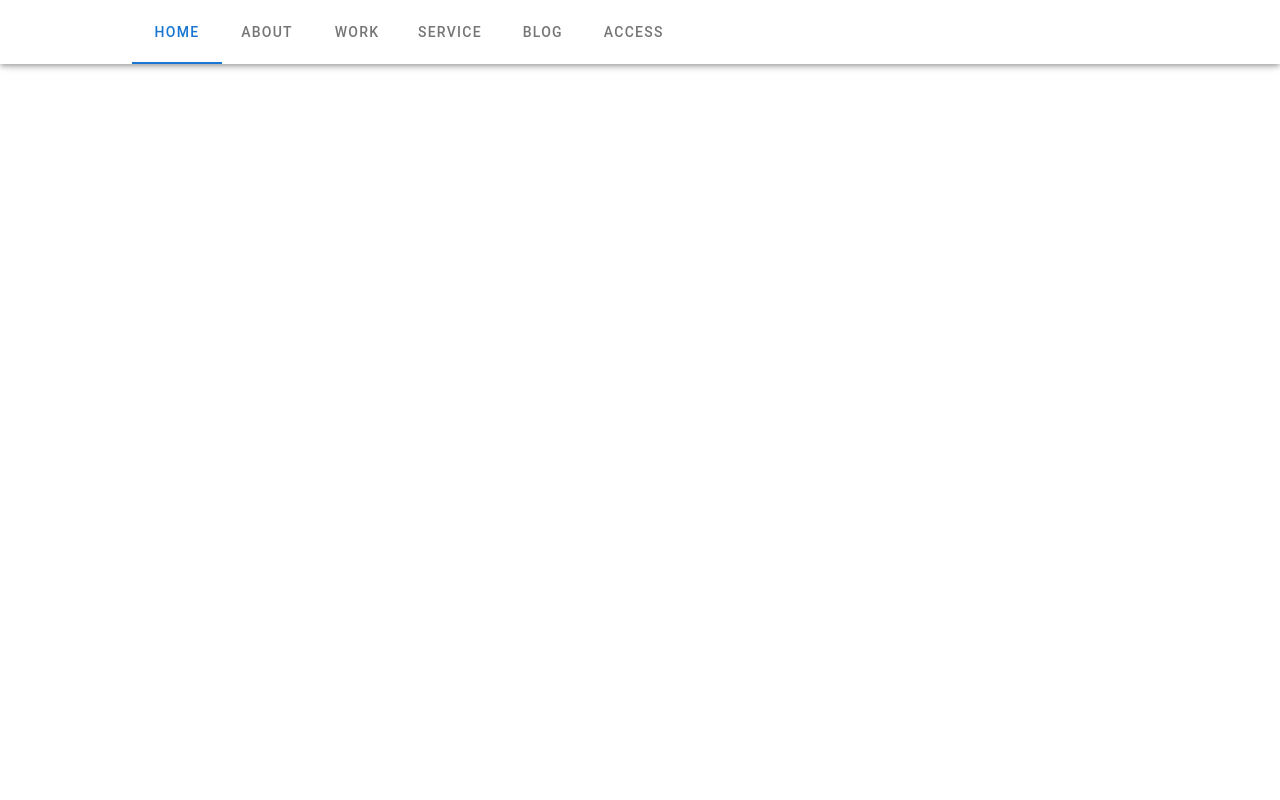
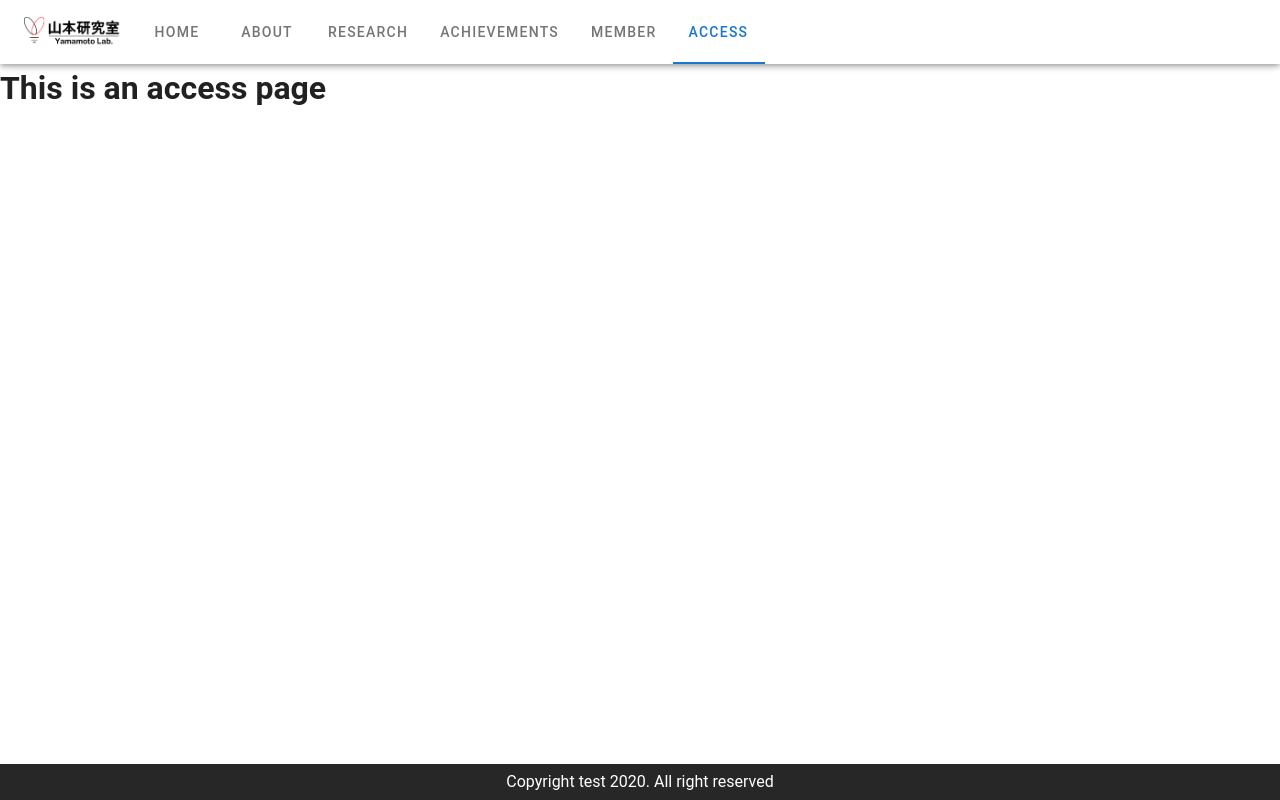
Before and after one commit to katakyo/yamamotolab_HP, a Vue app: page /access in a window 1280 px wide. Built offline with nearby package versions, Linux system fonts and the light colour scheme.

Commit message:
setting vue rooter

```diff
--- a/public/index.html
+++ b/public/index.html
@@ -4,7 +4,7 @@
     <meta charset="utf-8">
     <meta http-equiv="X-UA-Compatible" content="IE=edge">
     <meta name="viewport" content="width=device-width,initial-scale=1.0">
-    <link rel="icon" href="<%= BASE_URL %>favicon.ico">
+    <link rel="icon" href="./favicon.ico">
     <title><%= htmlWebpackPlugin.options.title %></title>
   </head>
   <body>
--- a/src/App.vue
+++ b/src/App.vue
@@ -1,66 +1,22 @@
 <template>
   <v-app>
-   <header>
-      <v-app-bar app color = "white">
-        <v-app-bar-nav-icon @click="drawer = true"></v-app-bar-nav-icon>
-        <v-img
-        class="mx-2"
-        src="@/assets/Logo1.png"
-        max-height="48"
-        max-width="100"
-        contain
-      ></v-img>
-        <v-tabs>
-          <v-tab
-            v-for="(menuItem, index) in menuItems"
-            :key="index"
-          >
-            {{ menuItem.name }}
-          </v-tab>
-        </v-tabs>
-      </v-app-bar>
-            <v-navigation-drawer v-model="drawer" fixed temporary>
-        <v-list nav dense>
-          <v-list-item-group>
-            <v-list-item v-for="(menuItem, index) in menuItems" :key="index">
-              <v-list-item-title>{{ menuItem.name }}</v-list-item-title>
-            </v-list-item>
-          </v-list-item-group>
-        </v-list>
-       </v-navigation-drawer>
-    </header>
+    <Toolbar/>
+    <v-content>
+      <router-view/>
+    </v-content>
+    <Footer/>
   </v-app>
 </template>
 
 <script>
-import constants from './styles/common/constants' // 今回追加
+import Toolbar from './components/Toolbar.vue'
+import Footer from './components/Footer.vue'
+
 
 export default {
-  data () {
-    return {
-      drawer: false,
-      menuItems: constants.menuItems // 今回追加
-    }
+  components: {
+    Toolbar,
+    Footer
   }
 }
 </script>
-
-<style lang="scss" scoped>
-@import "./styles/common/_mixin.scss";
-.v-avatar {
-  width:100%;
-  overflow: visible !important;
-  margin-right: 50px !important;
-}
-.v-app-bar__nav-icon {
-  @include display_pc {
-    display: none !important;
-  }
-}
-.v-tabs {
-  display: none;
-  @include display_pc {
-    display: block !important;
-  }
-}
-</style>
--- /dev/null
+++ b/src/components/Footer.vue
@@ -0,0 +1,23 @@
+<template>
+  <v-footer
+    dark
+    absolute
+  >
+   <div class="footer">
+      Copyright test 2020. All right reserved
+    </div>
+  </v-footer>
+</template>
+
+<script>
+export default {
+  name: 'Footer',
+}
+</script>
+
+
+<style lang="scss" scoped>
+.footer {
+  margin: auto;
+}
+</style>
--- a/src/components/Hero.vue
+++ b/src/components/Hero.vue
@@ -0,0 +1,43 @@
+<template>
+  <section class="home-hero">
+    <v-container fluid fill-height class="home-hero__content">
+      <v-row>
+        <v-col class="home-hero__content-text">
+          <p>ようこそ</p>
+          <p>山本研究室へ.</p>
+        </v-col>
+      </v-row>
+    </v-container>
+  </section>
+</template>
+
+<style  lang="scss" scoped>
+
+@import "../styles/common/_mixin.scss";
+.home-hero__content {
+  background: url("../assets/Hero.png");
+  background-size: cover;
+  background-position: center center;
+  width: 100%;
+  height: 30vh;
+
+  /* ここから追加 */
+  @include display_pc {
+    height: 50vh;
+  }
+  /* ここまで追加 */
+
+  &-text {
+    color: white;
+    text-align: center;
+    font-size: 28px;
+    font-weight: bold;
+
+    /* ここから追加 */
+    @include display_pc {
+      font-size: 40px;
+    }
+    /* ここまで追加 */
+  }
+}
+</style>
--- a/src/components/Toolbar.vue
+++ b/src/components/Toolbar.vue
@@ -1,34 +1,28 @@
 <template>
    <header>
-    <v-app-bar
-      app
-      dark
-    >
+      <v-app-bar app color = "white">
         <v-app-bar-nav-icon @click="drawer = true"></v-app-bar-nav-icon>
-      <v-toolbar-title>MyPortfolioSite</v-toolbar-title>
+        <v-img
+        class="mx-2"
+        src="@/assets/Logo1.png"
+        max-height="48"
+        max-width="100"
+        contain
+      ></v-img>
         <v-tabs>
           <v-tab
             v-for="(menuItem, index) in menuItems"
             :key="index"
+            :to="menuItem.url"
           >
             {{ menuItem.name }}
           </v-tab>
         </v-tabs>
       </v-app-bar>
-    <v-navigation-drawer
-      v-model="drawer"
-      absolute
-      temporary
-    >
-      <v-list
-        nav
-        dense
-      >
+            <v-navigation-drawer v-model="drawer" fixed temporary>
+        <v-list nav dense>
           <v-list-item-group>
-          <v-list-item
-            v-for="(menuItem, index) in menuItems"
-            :key="index"
-          >
+            <v-list-item v-for="(menuItem, index) in menuItems" :key="index" :to="menuItem.url">
               <v-list-item-title>{{ menuItem.name }}</v-list-item-title>
             </v-list-item>
           </v-list-item-group>
@@ -38,31 +32,31 @@
 </template>
 
 <script>
-import constants from '../style/common/constants'
+import constants from '../styles/common/constants' // 今回追加
 
 export default {
   name: 'Toolbar',
   data () {
     return {
       drawer: false,
-      menuItems: constants.menuItems
+      menuItems: constants.menuItems // 今回追加
     }
   }
 }
 </script>
 
 <style lang="scss" scoped>
-.v-toolbar__title {
+@import "../styles/common/_mixin.scss";
+.v-avatar {
+  width:100%;
   overflow: visible !important;
   margin-right: 50px !important;
 }
-
 .v-app-bar__nav-icon {
   @include display_pc {
     display: none !important;
   }
 }
-
 .v-tabs {
   display: none;
 
--- a/src/router/index.ts
+++ b/src/router/index.ts
@@ -1,6 +1,8 @@
 import Vue from 'vue';
 import VueRouter, { RouteConfig } from 'vue-router';
 import Home from '../views/Home.vue';
+
+
 
 Vue.use(VueRouter);
 
@@ -19,12 +21,36 @@ const routes: RouteConfig[] = [
     component: () => import(/* webpackChunkName: "about" */ '../views/About.vue'),
   },
   {
+    path: '/research',
+    name: 'Research',
+    // route level code-splitting
+    // this generates a separate chunk (about.[hash].js) for this route
+    // which is lazy-loaded when the route is visited.
+    component: () => import(/* webpackChunkName: "about" */ '../views/Research.vue'),
+  },
+  {
+    path: '/achievement',
+    name: 'Achievement',
+    // route level code-splitting
+    // this generates a separate chunk (about.[hash].js) for this route
+    // which is lazy-loaded when the route is visited.
+    component: () => import(/* webpackChunkName: "about" */ '../views/Achievement.vue'),
+  },
+  {
     path: '/member',
     name: 'Member',
     // route level code-splitting
     // this generates a separate chunk (about.[hash].js) for this route
     // which is lazy-loaded when the route is visited.
     component: () => import(/* webpackChunkName: "about" */ '../views/Member.vue'),
+  },
+  {
+    path: '/access',
+    name: 'Access',
+    // route level code-splitting
+    // this generates a separate chunk (about.[hash].js) for this route
+    // which is lazy-loaded when the route is visited.
+    component: () => import(/* webpackChunkName: "about" */ '../views/Access.vue'),
   },
 ];
 
--- a/src/styles/common/constants.js
+++ b/src/styles/common/constants.js
@@ -2,27 +2,27 @@ export default {
     menuItems: [
       {
         name: 'HOME',
-        url: '#'
+        url: '/'
       },
       {
-        name: 'ABOUT',
-        url: '#'
+        name: 'About',
+        url: '/about'
       },
       {
-        name: 'WORK',
-        url: '#'
+        name: 'Research',
+        url: '/research'
       },
       {
-        name: 'SERVICE',
-        url: '#'
+        name: 'Achievements',
+        url: '/achievement'
       },
       {
-        name: 'BLOG',
-        url: '#'
+        name: 'Member',
+        url: '/member'
       },
       {
-        name: 'ACCESS',
-        url: '#'
+        name: 'Access',
+        url: '/access'
       }
     ]
   }
--- /dev/null
+++ b/src/views/Access.vue
@@ -0,0 +1,5 @@
+<template>
+  <div class="access">
+    <h1>This is an access page</h1>
+  </div>
+</template>
--- /dev/null
+++ b/src/views/Achievement.vue
@@ -0,0 +1,5 @@
+<template>
+  <div class="achievement">
+    <h1>This is an achievement page</h1>
+  </div>
+</template>
--- a/src/views/Home.vue
+++ b/src/views/Home.vue
@@ -1,16 +1,19 @@
 <template>
-  <hello-world />
+  <section class="home">
+    <Hero/>
+  </section>
 </template>
+<script>
+import Hero from '../components/Hero.vue'
 
-<script lang="ts">
-  import Vue from 'vue'
-  import HelloWorld from '../components/HelloWorld.vue'
-
-  export default Vue.extend({
-    name: 'Home',
-
-    components: {
-      HelloWorld,
-    },
-  })
+export default {
+  components: {
+    Hero
+  }
+}
 </script>
+<style lang="scss" scoped>
+.home {
+  padding-bottom: 50px;
+}
+</style>
--- /dev/null
+++ b/src/views/Research.vue
@@ -0,0 +1,5 @@
+<template>
+  <div class="research">
+    <h1>This is a research page</h1>
+  </div>
+</template>
```
Also changed, not shown: src/assets/Hero.png (added), src/views/Member.vue (line endings or trailing spaces). Lines whose indentation alone changed are shown as unchanged.
